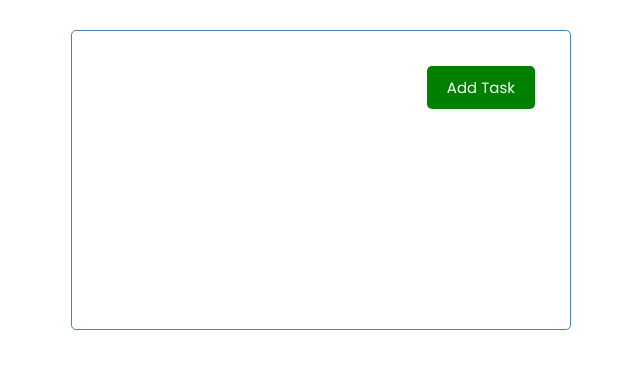
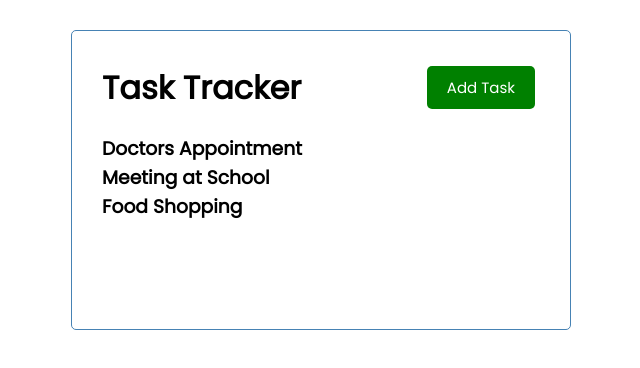
Before and after one commit to ilmariov/SampleTaskTracker, a Vue app: page / in a window 1280 px wide. Shown: the top 368 px of the page, without its empty margins (319-959 px from the left). Built offline with nearby package versions, Linux system fonts and the light colour scheme.

Commit message:
Update App.vue

```diff
--- a/src/App.vue
+++ b/src/App.vue
@@ -1,16 +1,46 @@
 <template>
   <div class="container">
-    <Header />
+    <Header title="Task Tracker"/>
+    <Tasks :tasks="tasks" />
   </div>
 </template>
 
 <script>
 import Header from './components/Header.vue'
+import Tasks from './components/Tasks.vue'
 
 export default {
   name: 'App',
   components: {
-    Header
+    Header,
+    Tasks,
+  },
+  data() {
+    return {
+      tasks: []
+    }
+  },
+  created() {
+    this.tasks = [
+      {
+        id: 1,
+        text: 'Doctors Appointment',
+        day: 'March 1st at 2:30pm',
+        reminder: true,
+      },
+      {
+        id: 2,
+        text: 'Meeting at School',
+        day: 'March 3rd at 1:30pm',
+        reminder: true,
+      },
+      {
+        id: 3,
+        text: 'Food Shopping',
+        day: 'March 1st at 11:00am',
+        reminder: false,
+      },
+    ]
   }
 }
 </script>
```
